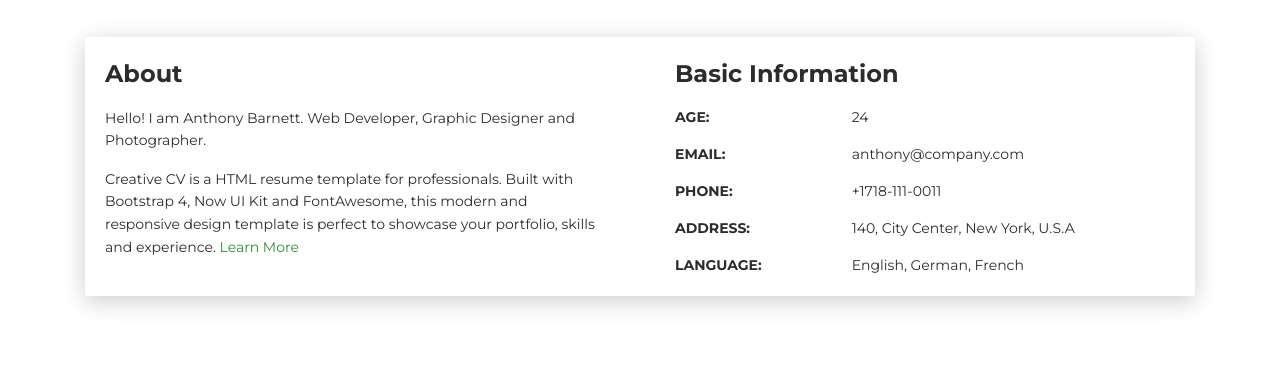
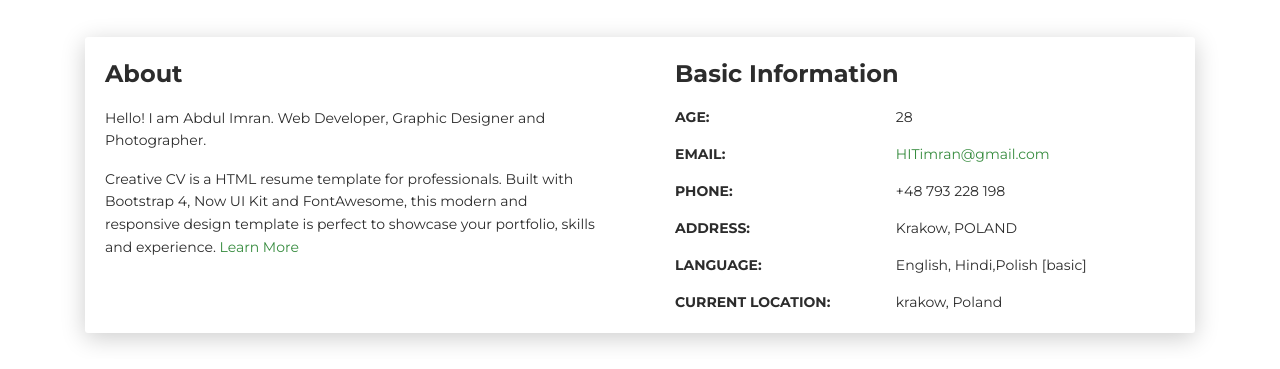
Before and after one commit to HITimran/profile, a plain HTML site: page index.html in a window 1280 px wide. Shown: the part 583-952 px from the top of the page. Drawn offline with Linux system fonts and the light colour scheme.

Commit message:
added info

```diff
--- a/index.html
+++ b/index.html
@@ -5,6 +5,8 @@
     <meta http-equiv="X-UA-Compatible" content="IE=edge">
     <meta name="viewport" content="width=device-width, initial-scale=1">
     <title>Abdul Imran</title>
+    <link rel="icon" type="image/ico" href="images/icon_pics.png" />
+
     <meta name="description" content="Creative CV is a HTML resume template for professionals. Built with Bootstrap 4, Now UI Kit and FontAwesome, this modern and responsive design template is perfect to showcase your portfolio, skils and experience."/>
     <link href="https://fonts.googleapis.com/css?family=Montserrat:400,700,200" rel="stylesheet">
     <link href="https://maxcdn.bootstrapcdn.com/font-awesome/latest/css/font-awesome.min.css" rel="stylesheet">
@@ -61,7 +63,7 @@
         <div class="col-lg-6 col-md-12">
           <div class="card-body">
             <div class="h4 mt-0 title">About</div>
-            <p>Hello! I am Anthony Barnett. Web Developer, Graphic Designer and Photographer.</p>
+            <p>Hello! I am Abdul Imran. Web Developer, Graphic Designer and Photographer.</p>
             <p>Creative CV is a HTML resume template for professionals. Built with Bootstrap 4, Now UI Kit and FontAwesome, this modern and responsive design template is perfect to showcase your portfolio, skills and experience. <a href="https://templateflip.com/templates/creative-cv/" target="_blank">Learn More</a></p>
           </div>
         </div>
@@ -69,24 +71,28 @@
           <div class="card-body">
             <div class="h4 mt-0 title">Basic Information</div>
             <div class="row">
-              <div class="col-sm-4"><strong class="text-uppercase">Age:</strong></div>
-              <div class="col-sm-8">24</div>
+              <div class="col-sm-5"><strong class="text-uppercase">Age:</strong></div>
+              <div class="col-sm-7">28</div>
             </div>
             <div class="row mt-3">
-              <div class="col-sm-4"><strong class="text-uppercase">Email:</strong></div>
-              <div class="col-sm-8">anthony@company.com</div>
+              <div class="col-sm-5"><strong class="text-uppercase">Email:</strong></div>
+              <div class="col-sm-7"> <a href="mailto:HITimran@gmail.com?Subject=imp:%20" target="_top"> HITimran@gmail.com </a></div>
             </div>
             <div class="row mt-3">
-              <div class="col-sm-4"><strong class="text-uppercase">Phone:</strong></div>
-              <div class="col-sm-8">+1718-111-0011</div>
+              <div class="col-sm-5"><strong class="text-uppercase">Phone:</strong></div>
+              <div class="col-sm-7">+48 793 228 198</div>
             </div>
             <div class="row mt-3">
-              <div class="col-sm-4"><strong class="text-uppercase">Address:</strong></div>
-              <div class="col-sm-8">140, City Center, New York, U.S.A</div>
+              <div class="col-sm-5"><strong class="text-uppercase">Address:</strong></div>
+              <div class="col-sm-7">Krakow, POLAND</div>
             </div>
             <div class="row mt-3">
-              <div class="col-sm-4"><strong class="text-uppercase">Language:</strong></div>
-              <div class="col-sm-8">English, German, French</div>
+              <div class="col-sm-5"><strong class="text-uppercase">Language:</strong></div>
+              <div class="col-sm-7">English, Hindi,Polish [basic]</div>
+            </div>
+            <div class="row mt-3">
+              <div class="col-sm-5"><strong class="text-uppercase">Current Location:</strong></div>
+              <div class="col-sm-7">krakow, Poland</div>
             </div>
           </div>
         </div>
@@ -511,10 +517,9 @@
     </div>
     <footer class="footer">
       <div class="container text-center"><a class="cc-facebook btn btn-link" href="#"><i class="fa fa-facebook fa-2x " aria-hidden="true"></i></a><a class="cc-twitter btn btn-link " href="#"><i class="fa fa-twitter fa-2x " aria-hidden="true"></i></a><a class="cc-google-plus btn btn-link" href="#"><i class="fa fa-google-plus fa-2x" aria-hidden="true"></i></a><a class="cc-instagram btn btn-link" href="#"><i class="fa fa-instagram fa-2x " aria-hidden="true"></i></a></div>
-      <div class="h4 title text-center">Anthony Barnett</div>
+      <div class="h4 title text-center">Abdul Imran</div>
       <div class="text-center text-muted">
-        <p>&copy; Creative CV. All rights reserved.<br>Design - <a class="credit" href="https://templateflip.com" target="_blank">TemplateFlip</a></p>
-      </div>
+        </div>
     </footer>
     <script src="js/core/jquery.3.2.1.min.js"></script>
     <script src="js/core/popper.min.js"></script>
```
Also changed, not shown: js/map/map.js (added, +8 -0 lines), images/icon_pics.png (added), styles/main.css.
